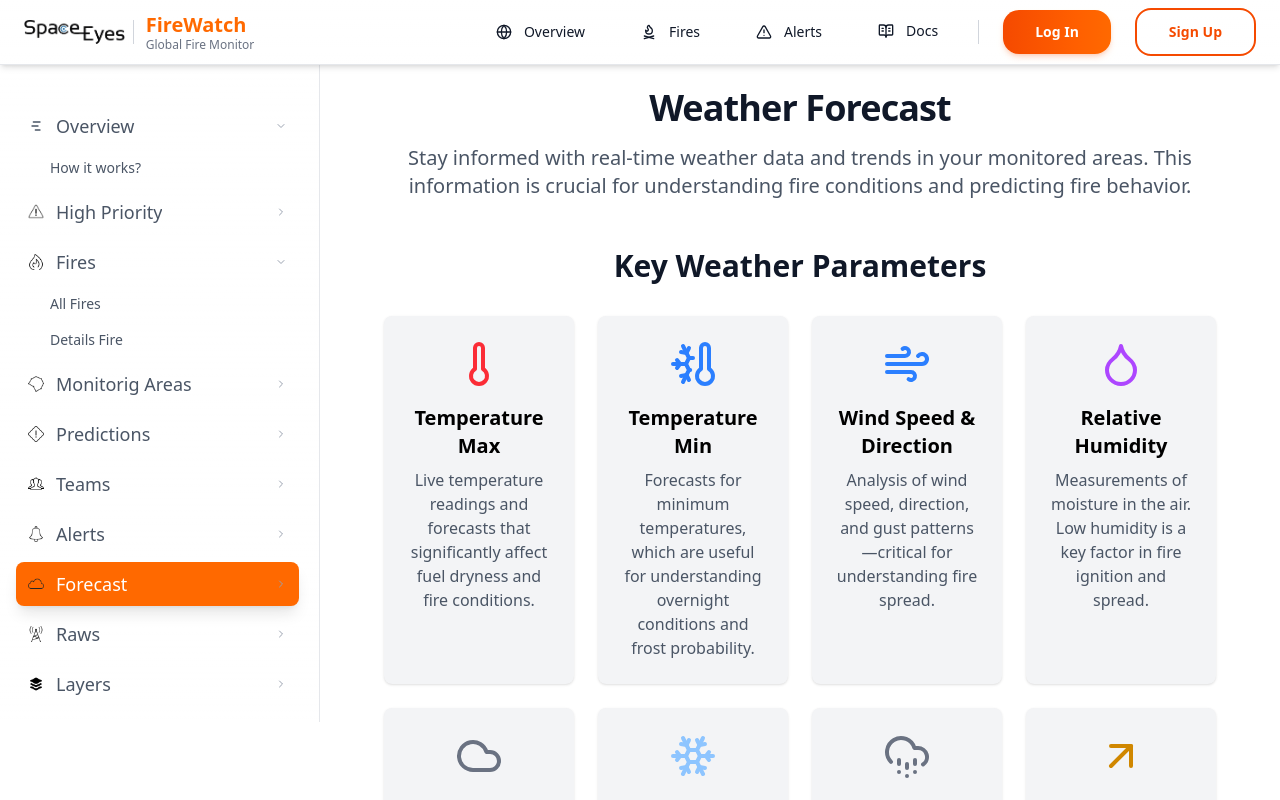
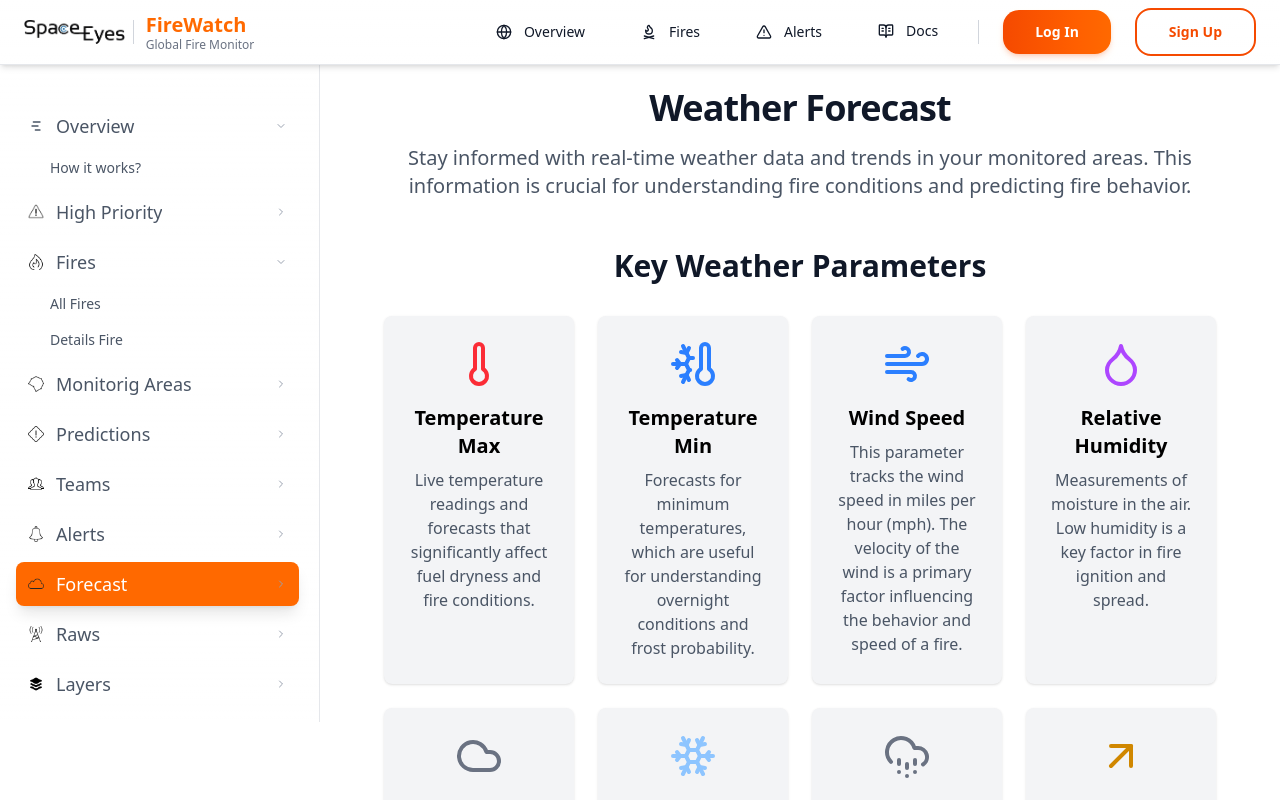
Before and after one commit to Channel-Logistics/landing-page-FireWatch, a React (Vite) app: page /forecast in a window 1280 px wide. Shown: the top 800 px of the page. Built offline with nearby package versions, Linux system fonts and the light colour scheme.

Commit message:
fix: changes to the wind speed description

```diff
--- a/src/components/pages/Forecast.jsx
+++ b/src/components/pages/Forecast.jsx
@@ -39,13 +39,11 @@ export default function Forecast() {
               </p>
             </div>
 
-            {/* Wind Speed & Direction */}
             <div className="p-6 bg-gray-100 rounded-lg shadow-sm text-center">
               <Wind className="h-12 w-12 text-blue-500 mx-auto mb-4" />
-              <h3 className="text-xl font-semibold mb-2">Wind Speed & Direction</h3>
+              <h3 className="text-xl font-semibold mb-2">Wind Speed</h3>
               <p className="text-gray-600">
-                Analysis of wind speed, direction, and gust patterns—critical for
-                understanding fire spread.
+                This parameter tracks the wind speed in miles per hour (mph). The velocity of the wind is a primary factor influencing the behavior and speed of a fire.
               </p>
             </div>
 
```
